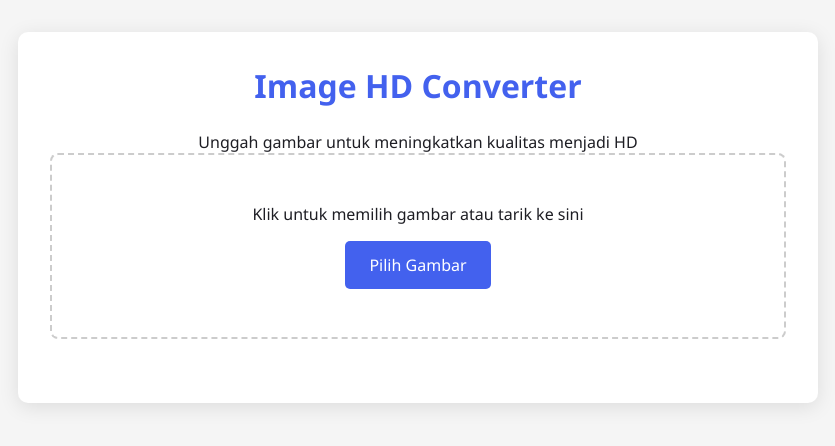
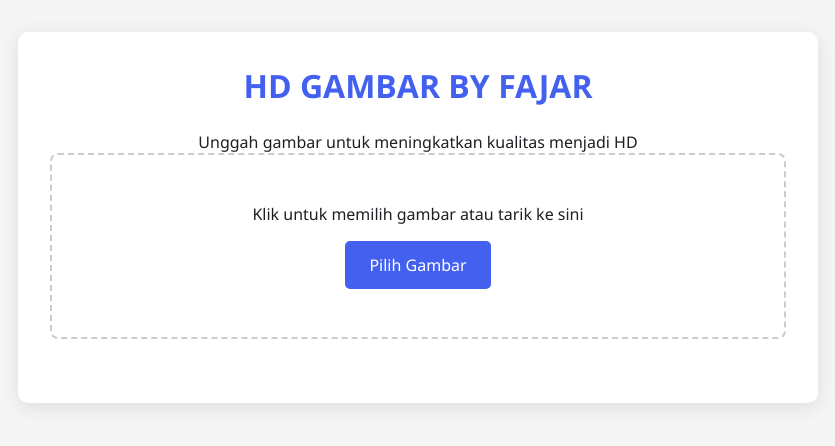
Before and after one commit to FajarHosting/FAJAR-OFFICIAL-DIGITAL, a website: page index.html in a window 1280 px wide. Shown: the whole page, without its empty margins (222-1057 px from the left). Drawn offline with Linux system fonts and the light colour scheme.

Commit message:
Update index.html

```diff
--- a/index.html
+++ b/index.html
@@ -115,7 +115,7 @@
 </head>
 <body>
   <div class="container">
-    <h1>Image HD Converter</h1>
+    <h1>HD GAMBAR BY FAJAR</h1>
     <p>Unggah gambar untuk meningkatkan kualitas menjadi HD</p>
 
     <div class="upload-area" id="upload-area">
```
